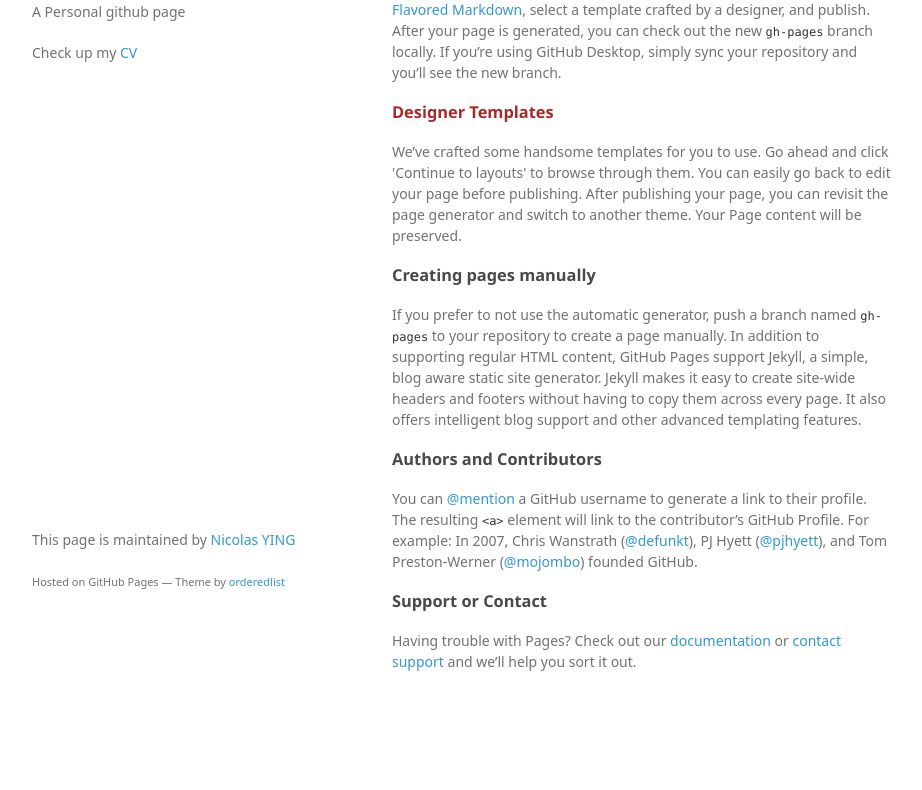
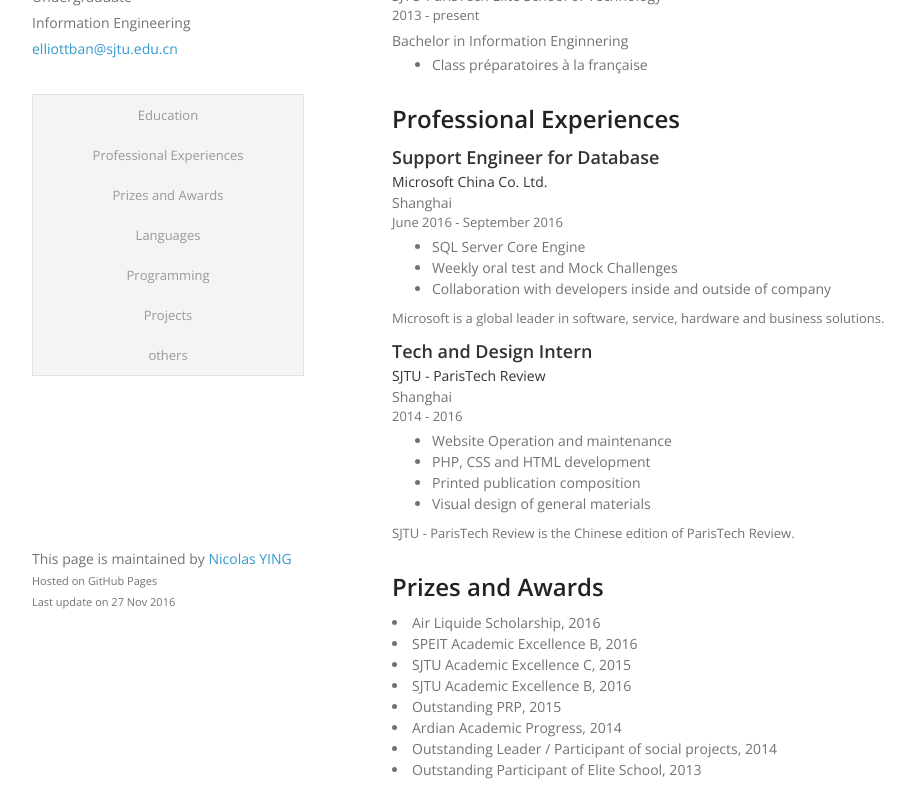
Before and after one commit to nicolasying/nicolasing.github.io, a plain HTML site: page index.html in a window 1280 px wide. Shown: the part 139-929 px from the top of the page, without its empty margins (178-1100 px from the left). Before the commit the page ends 881 px from the top, so only its background shows below. Drawn offline with nearby package versions, Linux system fonts and the light colour scheme; a web font is replaced by a local one.

Commit message:
New Design

```diff
--- a/index.html
+++ b/index.html
@@ -3,8 +3,8 @@
   <head>
     <meta charset="utf-8">
     <meta http-equiv="X-UA-Compatible" content="chrome=1">
-    <title>Nicolas YING index</title>
-
+    <title>Nicolas YING</title>
+    <link href="https://fonts.googleapis.com/css?family=Open+Sans:300,400,600,700" rel="stylesheet">
     <link rel="stylesheet" href="stylesheets/styles.css">
     <!--<link rel="stylesheet" href="stylesheets/github-light.css">-->
     <meta name="viewport" content="width=device-width">
@@ -15,46 +15,145 @@
   <body>
     <div class="wrapper">
       <header>
-        <h1>Nicolas YING on GitHub</h1>
-        <p>A Personal github page</p>
-        <p>Check up my <a href="cv.html">CV</a></p>
+        <h1>Songsheng YING</h1>
+        <h1>Nicolas</h1>
+        <p>Undergraduate</p>
+        <p>Information Engineering</p>
 
-
-        <ul class="hide">
-          <li><a href="https://github.com/nicolasying/nicolasing.github.io/zipball/master">Download <strong>ZIP File</strong></a></li>
-          <li><a href="https://github.com/nicolasying/nicolasing.github.io/tarball/master">Download <strong>TAR Ball</strong></a></li>
-          <li><a href="https://github.com/nicolasying/nicolasing.github.io">View On <strong>GitHub</strong></a></li>
+        <p><a href="mailto:elliottban@sjtu.edu.cn?Subject=Hello" target="_top">elliottban@sjtu.edu.cn</a></p>
+        <div style="clear:both;height:30px" >
+        </div>
+        <ul>
+          <li><a href="#Education">Education</a></li>
+          <li><a href="#Internships">Professional Experiences</a></li>
+          <li><a href="#Prizes">Prizes and Awards</a></li>
+          <li><a href="#Languages">Languages</a></li>
+          <li><a href="#Programming">Programming</a></li>
+          <li><a href="#Projects">Projects</a></li>
+          <li><a href="#Others">others</a></li>
         </ul>
+        <div style="clear:both;height:50px"> </div>
       </header>
       <section>
-        <h3>
-<a id="welcome-to-github-pages" class="anchor" href="#welcome-to-github-pages" aria-hidden="true"><span aria-hidden="true" class="octicon octicon-link"></span></a>Welcome to GitHub Pages.</h3>
+        <div class="ContentPart" id="Education">
+          <p class="SectionTitle">Education</p>
+          <p class="Institute">Shanghai Jiao Tong University</p>
+          <p class="subInstitute">SJTU-ParisTech Elite School of Technology</p>
+          <p class="Duration">2013 - present</p>
+          <p class="JobDescription">Bachelor in Information Enginnering</p>
+          <ul class="JobDescription">
+            <li>Class préparatoires à la française</li>
+        </div>
 
-<p>This automatic page generator is the easiest way to create beautiful pages for all of your projects. Author your page content here <a href="https://guides.github.com/features/mastering-markdown/">using GitHub Flavored Markdown</a>, select a template crafted by a designer, and publish. After your page is generated, you can check out the new <code>gh-pages</code> branch locally. If you’re using GitHub Desktop, simply sync your repository and you’ll see the new branch.</p>
+        <div class="ContentPart" id="Internships">
+          <p class="SectionTitle">Professional Experiences</p>
+          <p class="Title">Support Engineer for Database</p>
+          <p class="Institute Subcontent">Microsoft China Co. Ltd.</p>
+          <p class="Location">Shanghai</p>
+          <p class="Duration">June 2016 - September 2016</p>
+          <ul class="JobDescription">
+            <li>SQL Server Core Engine</li>
+            <li>Weekly oral test and Mock Challenges</li>
+            <li>Collaboration with developers inside and outside of company</li>
+          </ul>
+          <p class="instituteIntro">Microsoft is a global leader in software, service, hardware and business solutions.</p>
 
-<h3 class="emphi">
-<a id="designer-templates" class="anchor" href="#designer-templates" aria-hidden="true"><span aria-hidden="true" class="octicon octicon-link"></span></a>Designer Templates</h3>
+          <p class="Title">Tech and Design Intern</p>
+          <p class="Institute Subcontent">SJTU - ParisTech Review</p>
+          <p class="Location">Shanghai</p>
+          <p class="Duration">2014 - 2016</p>
+          <ul class="JobDescription">
+            <li>Website Operation and maintenance</li>
+            <li>PHP, CSS and HTML development</li>
+            <li>Printed publication composition</li>
+            <li>Visual design of general materials </li>
+          </ul>
+          <p class="instituteIntro">SJTU - ParisTech Review is the Chinese edition of ParisTech Review.</p>
+        </div>
 
-<p>We’ve crafted some handsome templates for you to use. Go ahead and click 'Continue to layouts' to browse through them. You can easily go back to edit your page before publishing. After publishing your page, you can revisit the page generator and switch to another theme. Your Page content will be preserved.</p>
+        <div class="ContentPart" id="Prizes">
+          <p class="SectionTitle">Prizes and Awards</p>
+          <li>Air Liquide Scholarship, 2016</li>
+          <li>SPEIT Academic Excellence B, 2016</li>
+          <li>SJTU Academic Excellence C, 2015</li>
+          <li>SJTU Academic Excellence B, 2016</li>
+          <li>Outstanding PRP, 2015</li>
+          <li>Ardian Academic Progress, 2014</li>
+          <li>Outstanding Leader / Participant of social projects, 2014</li>
+          <li>Outstanding Participant of Elite School, 2013</li>
+        </div>
 
-<h3>
-<a id="creating-pages-manually" class="anchor" href="#creating-pages-manuall" aria-hidden="true"><span aria-hidden="true" class="octicon octicon-link"></span></a>Creating pages manually</h3>
+        <div class="ContentPart" id="Languages">
+          <p class="SectionTitle">Languages</p>
+          <li>Mandarin Native</li>
+          <li>English Professional Fluency</li>
+          <li>French B2</li>
+        </div>
 
-<p>If you prefer to not use the automatic generator, push a branch named <code>gh-pages</code> to your repository to create a page manually. In addition to supporting regular HTML content, GitHub Pages support Jekyll, a simple, blog aware static site generator. Jekyll makes it easy to create site-wide headers and footers without having to copy them across every page. It also offers intelligent blog support and other advanced templating features.</p>
+        <div class="ContentPart" id="Programming">
+          <p class="SectionTitle">Programming</p>
+          <li>C, C++</li>
+          <li>HTML, CSS</li>
+          <li>Maxima, R, MATLAB</li>
+          <li>Arduino</li>
+          <li>SQL</li>
+        </div>
 
-<h3>
-<a id="authors-and-contributors" class="anchor" href="#authors-and-contributors" aria-hidden="true"><span aria-hidden="true" class="octicon octicon-link"></span></a>Authors and Contributors</h3>
+        <div class="ContentPart" id="Projects">
+          <p class="SectionTitle">Projects</p>
 
-<p>You can <a href="https://help.github.com/articles/basic-writing-and-formatting-syntax/#mentioning-users-and-teams" class="user-mention">@mention</a> a GitHub username to generate a link to their profile. The resulting <code>&lt;a&gt;</code> element will link to the contributor’s GitHub Profile. For example: In 2007, Chris Wanstrath (<a href="https://github.com/defunkt" class="user-mention">@defunkt</a>), PJ Hyett (<a href="https://github.com/pjhyett" class="user-mention">@pjhyett</a>), and Tom Preston-Werner (<a href="https://github.com/mojombo" class="user-mention">@mojombo</a>) founded GitHub.</p>
+          <p class="Title">Music Note Transcribing Service using Spectral Energy Analysis and Machine Learning
+          <p class="Duration">August 2016</p>
+          <p class="ProjectIntro">an autonomous project of Young Hackathon Microsoft, 1st prize in Microsoft Shanghai. </p>
+          <ul class="ProjectIntro">
+            <li>Spectral Energy Analysis algorithm implementation</li>
+            <li>Studies on resonances and extractions of characteristiques using Machine Learning</li>
+            <li>Frontend and Backend implementation as in online service</li>
+          </ul>
 
-<h3>
-<a id="support-or-contact" class="anchor" href="#support-or-contact" aria-hidden="true"><span aria-hidden="true" class="octicon octicon-link"></span></a>Support or Contact</h3>
+          <p class="Title">Traffic Status Evaluation in an Intelligent Transport System</p>
+          <p class="Duration">Feb 2016 - June 2016</p>
+          <ul class="ProjectIntro">
+            <li>A theoretical model of traffic data</li>
+            <li>Engagement of LSTM for predictions</li>
+          </ul>
 
-<p>Having trouble with Pages? Check out our <a href="https://help.github.com/pages">documentation</a> or <a href="https://github.com/contact">contact support</a> and we’ll help you sort it out.</p>
+          <p class="Title">Exo-skeleton for hand rehabilitation</p>
+          <p class="Duration">2014 - early 2015</p>
+          <p class="ProjectIntro">a SJTU “Participation in Research Program” </p>
+          <ul class="ProjectIntro">
+            <li>Conception of the exo-skeleton structure </li>
+            <li>3D printing</li>
+            <li>Coding on Arduino to control the motors</li>
+            <li>API Design to connect with external control </li>
+          </ul>
+
+          <p class="Title">Pedometer</p>
+          <p class="Duration">2014 winter</p>
+          <p class="ProjectIntro">Program using Excel to automate data analysis on mobile phone raw motion data.</p>
+        </div>
+
+        <div class="ContentPart" id="Others">
+          <p class="SectionTitle">Others</p>
+
+          <li>Guest coach on OOP for SPEIT Innovation Center members</li>
+          <li>Organizer of Hackathon@SJTU, 2015</li>
+          <li>SolidWorks</li>
+          <li>WordPress Development</li>
+          <li>Adobe InDesign and PhotoShop</li>
+          <li>iMovie and Adobe Premier</li>
+          <li>Direction and Conception of videos</li>
+          <li>Microsoft Office, Apple iWork</li>
+          <li>former member of Model United Nation</li>
+
+        </div>
+
       </section>
+
       <footer>
         <p>This page is maintained by <a href="https://github.com/nicolasying">Nicolas YING</a></p>
-        <p><small>Hosted on GitHub Pages &mdash; Theme by <a href="https://github.com/orderedlist">orderedlist</a></small></p>
+        <p><small>Hosted on GitHub Pages <br />Last update on 27 Nov 2016</small></p>
+
       </footer>
     </div>
     <script src="javascripts/scale.fix.js"></script>
--- a/stylesheets/styles.css
+++ b/stylesheets/styles.css
@@ -1,74 +1,70 @@
-@font-face {
-  font-family: 'Noto Sans';
-  font-weight: 400;
-  font-style: normal;
-  src: url('../fonts/Noto-Sans-regular/Noto-Sans-regular.eot');
-  src: url('../fonts/Noto-Sans-regular/Noto-Sans-regular.eot?#iefix') format('embedded-opentype'),
-       local('Noto Sans'),
-       local('Noto-Sans-regular'),
-       url('../fonts/Noto-Sans-regular/Noto-Sans-regular.woff2') format('woff2'),
-       url('../fonts/Noto-Sans-regular/Noto-Sans-regular.woff') format('woff'),
-       url('../fonts/Noto-Sans-regular/Noto-Sans-regular.ttf') format('truetype'),
-       url('../fonts/Noto-Sans-regular/Noto-Sans-regular.svg#NotoSans') format('svg');
-}
-
-@font-face {
-  font-family: 'Noto Sans';
-  font-weight: 700;
-  font-style: normal;
-  src: url('../fonts/Noto-Sans-700/Noto-Sans-700.eot');
-  src: url('../fonts/Noto-Sans-700/Noto-Sans-700.eot?#iefix') format('embedded-opentype'),
-       local('Noto Sans Bold'),
-       local('Noto-Sans-700'),
-       url('../fonts/Noto-Sans-700/Noto-Sans-700.woff2') format('woff2'),
-       url('../fonts/Noto-Sans-700/Noto-Sans-700.woff') format('woff'),
-       url('../fonts/Noto-Sans-700/Noto-Sans-700.ttf') format('truetype'),
-       url('../fonts/Noto-Sans-700/Noto-Sans-700.svg#NotoSans') format('svg');
-}
-
-@font-face {
-  font-family: 'Noto Sans';
-  font-weight: 400;
-  font-style: italic;
-  src: url('../fonts/Noto-Sans-italic/Noto-Sans-italic.eot');
-  src: url('../fonts/Noto-Sans-italic/Noto-Sans-italic.eot?#iefix') format('embedded-opentype'),
-       local('Noto Sans Italic'),
-       local('Noto-Sans-italic'),
-       url('../fonts/Noto-Sans-italic/Noto-Sans-italic.woff2') format('woff2'),
-       url('../fonts/Noto-Sans-italic/Noto-Sans-italic.woff') format('woff'),
-       url('../fonts/Noto-Sans-italic/Noto-Sans-italic.ttf') format('truetype'),
-       url('../fonts/Noto-Sans-italic/Noto-Sans-italic.svg#NotoSans') format('svg');
-}
-
-@font-face {
-  font-family: 'Noto Sans';
-  font-weight: 700;
-  font-style: italic;
-  src: url('../fonts/Noto-Sans-700italic/Noto-Sans-700italic.eot');
-  src: url('../fonts/Noto-Sans-700italic/Noto-Sans-700italic.eot?#iefix') format('embedded-opentype'),
-       local('Noto Sans Bold Italic'),
-       local('Noto-Sans-700italic'),
-       url('../fonts/Noto-Sans-700italic/Noto-Sans-700italic.woff2') format('woff2'),
-       url('../fonts/Noto-Sans-700italic/Noto-Sans-700italic.woff') format('woff'),
-       url('../fonts/Noto-Sans-700italic/Noto-Sans-700italic.ttf') format('truetype'),
-       url('../fonts/Noto-Sans-700italic/Noto-Sans-700italic.svg#NotoSans') format('svg');
-}
-
 body {
   background-color: #fff;
   padding:50px;
-  font: 14px/1.5 "Noto Sans", "Helvetica Neue", Helvetica, Arial, sans-serif;
+  font: 14px/1.5 "Open Sans", "Noto Sans", "Helvetica Neue", Helvetica, Arial, sans-serif;
   color:#727272;
   font-weight:400;
 }
 
+div.ContentPart {
+  display: block;
+  margin: 0 0 30px;
+}
+
 h1, h2, h3, h4, h5, h6 {
   color:#222;
-  margin:0 0 20px;
+  margin:0 0;
 }
 
 p, ul, ol, table, pre, dl {
-  margin:0 0 20px;
+  margin:0 0;
+}
+
+p.SectionTitle {
+  color: #222;
+  margin:0 0 10px 0;
+  font-size: 24px;
+	font-weight:600;
+	line-height:1.2;
+}
+
+p.Institute, p.Title {
+  color: #333;
+    margin-top: 10px;
+    margin-bottom: 0;
+    font-weight: 600;
+    font-size: 18px;
+}
+
+p.Duration {
+  margin-top: 0px;
+  font-weight: 300;
+  margin-bottom: 3px;
+  font-size: small;
+}
+
+p.subInstitute {
+    margin-bottom: 0;
+}
+
+p.JobDescription {
+    margin-top: 5px;
+    margin-bottom: 3px;
+}
+
+ul.JobDescription {
+    margin-bottom: 10px;
+}
+
+p.instituteIntro {
+    font-size: small;
+    font-weight: 300;
+}
+
+p.Subcontent {
+    font-size: 14px;
+    font-weight: 400;
+    margin-top: 0;
 }
 
 h1, h2, h3 {
@@ -164,20 +160,19 @@
   -webkit-font-smoothing:subpixel-antialiased;
 }
 
+header p {
+    margin: 5px 0;
+}
+
 header ul {
   list-style:none;
-  height:40px;
   padding:0;
   background: #f4f4f4;
-  border-radius:5px;
   border:1px solid #e0e0e0;
   width:270px;
 }
 
 header li {
-  width:89px;
-  float:left;
-  border-right:1px solid #e0e0e0;
   height:40px;
 }
 
@@ -191,11 +186,11 @@
 
 header ul a {
   line-height:1;
-  font-size:11px;
+  font-size:13px;
   color:#999;
   display:block;
   text-align:center;
-  padding-top:6px;
+  padding-top:14px;
   height:34px;
 }
 
@@ -210,11 +205,6 @@
 strong {
   color:#222;
   font-weight:700;
-}
-
-header ul li + li + li {
-  border-right:none;
-  width:89px;
 }
 
 header ul a strong {
@@ -310,9 +300,6 @@
     width:99%;
   }
 
-  header li, header ul li + li + li {
-    width:33%;
-  }
 }
 
 @media print {
```
